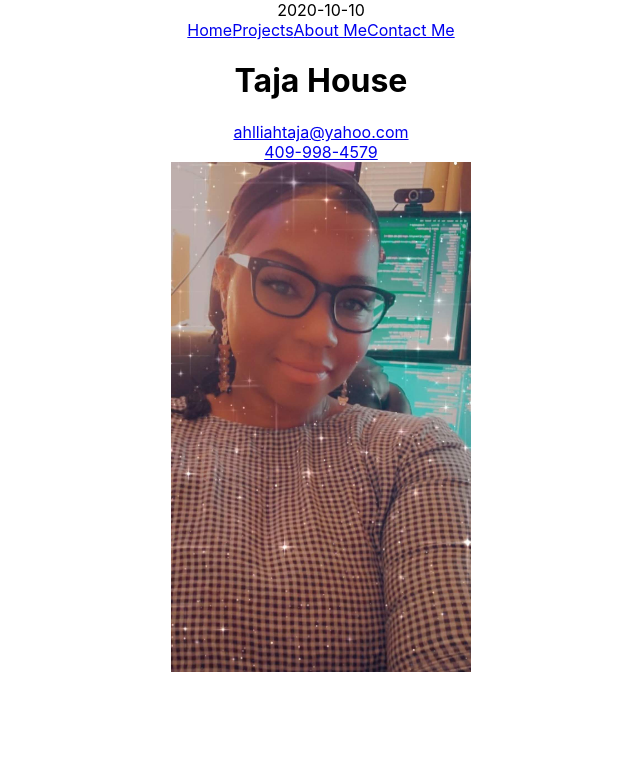
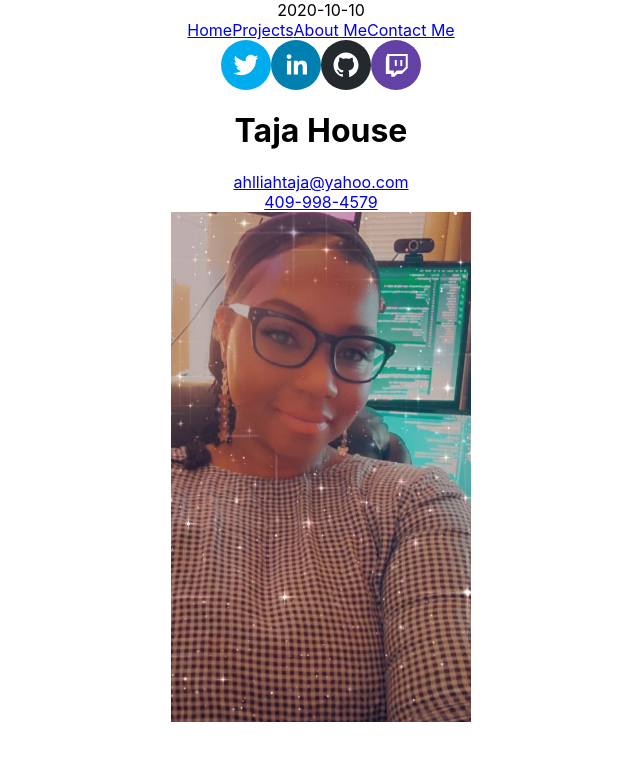
Before and after one commit to tajahouse/portfolio, a React (Create React App) app: page /home in a window 1280 px wide. Shown: the top 760 px of the page, without its empty margins (319-959 px from the left). Built offline with nearby package versions, Linux system fonts and the light colour scheme.

Commit message:
Added icons to home page and summary in about me

```diff
--- a/package.json
+++ b/package.json
@@ -16,6 +16,7 @@
     "react-router": "^5.2.0",
     "react-router-dom": "^5.2.0",
     "react-scripts": "3.4.3",
+    "react-social-icons": "^4.1.0",
     "social-media-icons-react": "^1.1.2"
   },
   "scripts": {
--- a/src/App.js
+++ b/src/App.js
@@ -5,7 +5,7 @@ import './App.css';
 import {  Route, Switch } from "react-router-dom"
 import Home from './components/Home'
 import Projects from './components/Projects'
-
+import AboutMe from './components/AboutMe'
 
 function App() {
   return (
@@ -14,7 +14,7 @@ function App() {
       <Switch>
                 <Route path="/home" component={Home}/>
                 <Route path='/projects' component={Projects}/>
-                <Route/>
+                <Route path="/about" component={AboutMe}/>
                 <Route/>
       </Switch>
 
--- a/src/assets/SocialMedia.js
+++ b/src/assets/SocialMedia.js
@@ -1,11 +1,17 @@
 import React from 'react';
-import { SocialMediaIconsReact } from 'social-media-icons-react';
+import { SocialIcon } from 'react-social-icons'
 
 
 const SocialMedia = () =>{
     return(
         <div>
-            <SocialMediaIconsReact icon='twitter' url='https://twitter.com/tajtaj91' />
+            <SocialIcon url='https://twitter.com/tajtaj91' />
+            <SocialIcon url='https://www.linkedin.com/in/taja-house-090303184' />
+            <SocialIcon url='https://github.com/tajahouse' />
+            <SocialIcon url='https://www.twitch.tv/settings/profile'/>
+
         </div>
     )
 }
+
+export default SocialMedia;
--- /dev/null
+++ b/src/components/AboutMe.js
@@ -0,0 +1,11 @@
+import React from 'react';
+
+const AboutMe = () =>{
+    return (
+        <div>
+            <h2>Who am I?</h2>
+            <p>I am a military wife and mother of 3. my initial background was in education, and later I found a love for web development. Or, to be honest, technology as a whole. My goals and aspirations are to be an example to my daughters. Today's society is full of toxicicity. Everywhere we turn there is some sort of sad or disturbing news on the media. My goal is to create settings, not only in my home, but also on the web, where people can go and get away from the negative. I mostly want to focus on this for my daughters' futures and eventially the futures of our generation. Who I am matters not for myself, but for the impressionable minds that have been placed in my care. I am someone who will put her best foot foward in anything I do in order to achieve the best possible outcome for my code, my family, and myself. </p>
+        </div>
+    )
+}
+export default AboutMe;
--- a/src/components/Header.js
+++ b/src/components/Header.js
@@ -37,6 +37,7 @@ const Header = () =>{
                     <Clock />
                 {currentDate}
             </div>
+
                     <Link to="/home">Home</Link>
                     <Link to="/projects">Projects</Link>
                     <Link to="/about">About Me</Link>
--- a/src/components/Home.js
+++ b/src/components/Home.js
@@ -1,5 +1,5 @@
 import React, { useState, useEffect } from 'react';
-
+import SocialMedia from '../assets/SocialMedia'
 import { Fade, Bounce } from 'react-awesome-reveal'
 
 import me from '../assets/imgs/me.jpg'
@@ -12,6 +12,7 @@ const Home = () =>{
         <div>
             <Fade>
                 <Bounce>
+                <SocialMedia />
                   <h1> Taja House</h1>
                   <a href="mailto: 'ahlliahtaja@yahoo.com'">ahlliahtaja@yahoo.com</a>
                   <a href='tel:409-998-4579'>409-998-4579</a>
```
Also changed, not shown: src/assets/imgs/background.jpg (added), 1 other file (tests, documents, lock files or other folders).
